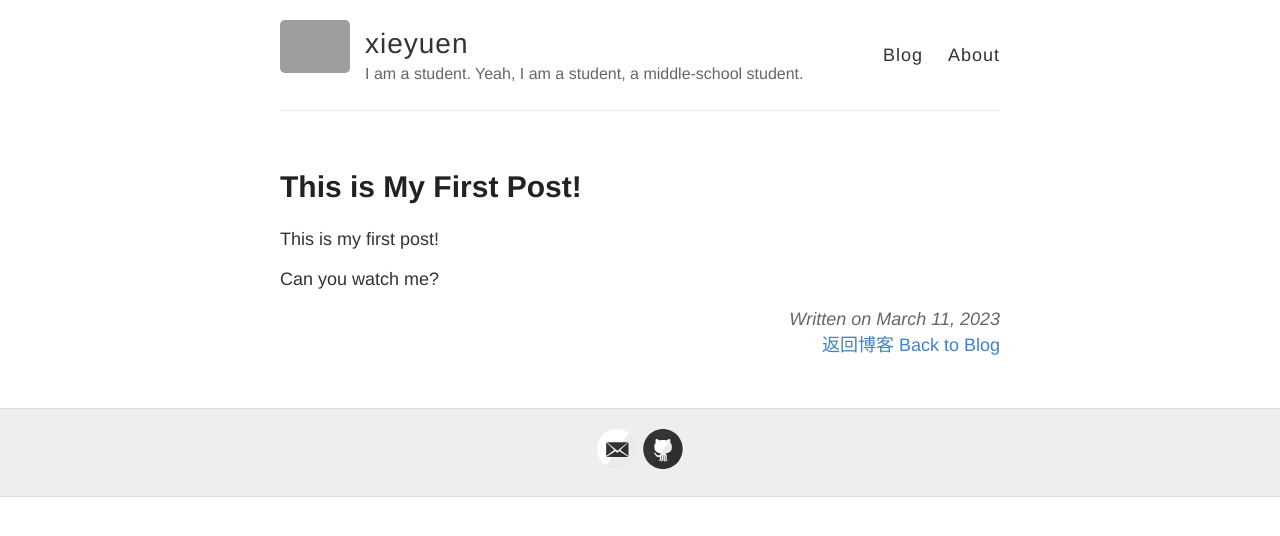
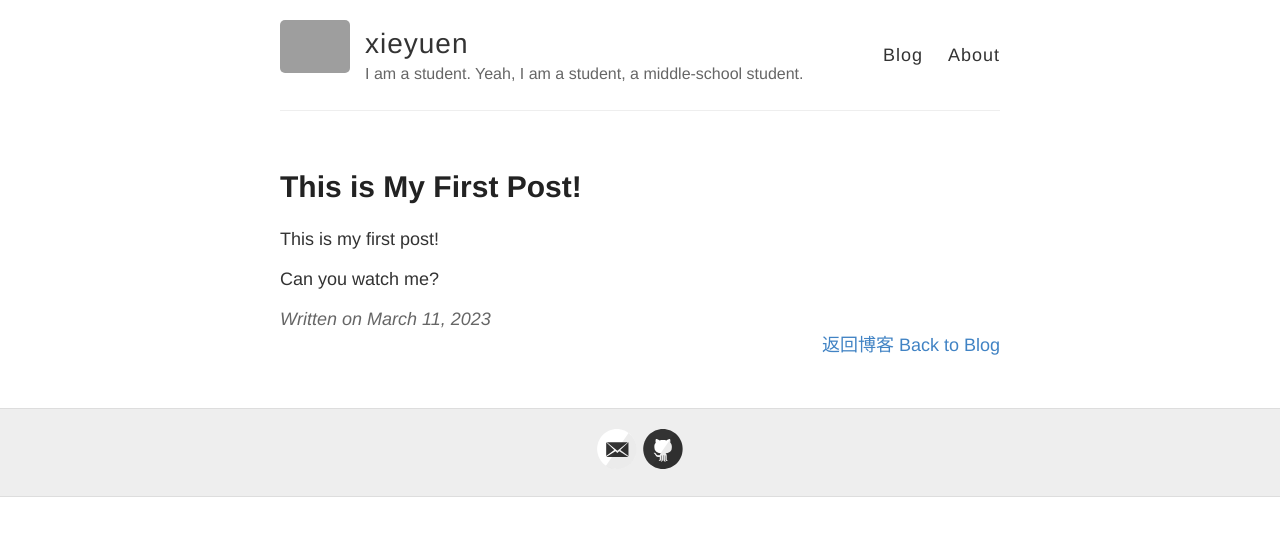
Before and after one commit to xieyuen/xieyuen.github.io, a Jekyll site: the page built from _posts/2023-3-11-First-Post.md, in a window 1280 px wide. Shown: the top 536 px of the page. Built offline with Jekyll 4.4.1, drawn with Linux system fonts in a browser that asks for light colours.

Commit message:
Update post.html

```diff
--- a/_layouts/post.html
+++ b/_layouts/post.html
@@ -10,7 +10,7 @@ layout: default
   </div>
 
   <div class="date">
-    <span style="display:block;text-align:right;">Written on {{ page.date | date: "%B %e, %Y" }}</span>
+    Written on {{ page.date | date: "%B %e, %Y" }}
   </div>
 
   <a href="{{ site.baseurl }}/"><span style="display:block;text-align:right;">返回博客 Back to Blog</span></a>
```
